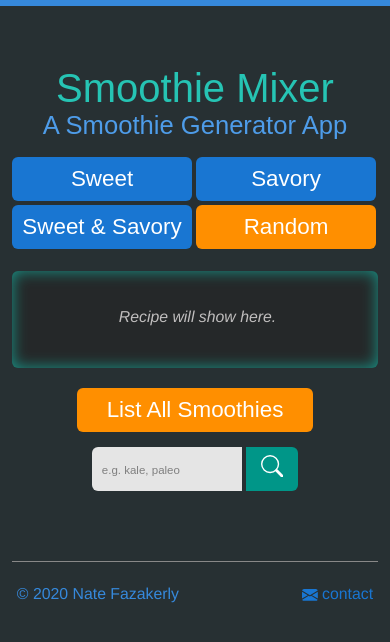
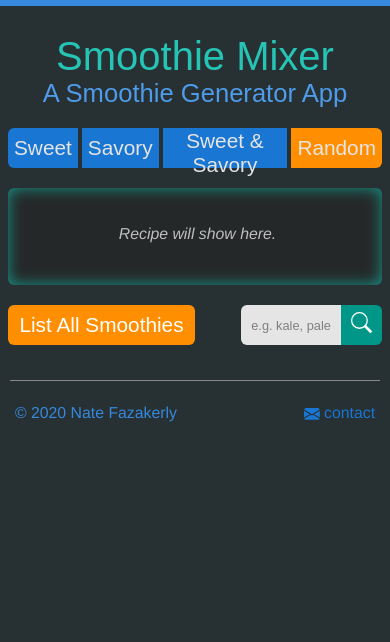
Before and after one commit to nate816/smoothiemixer, a React (Create React App) app: page / in a window 390 px wide. Shown: the top 642 px of the page. Built offline with nearby package versions, Linux system fonts and the light colour scheme; a web font is replaced by a local one.

Commit message:
upgraded to grid from floats

```diff
--- a/src/components/FooterDisplay.js
+++ b/src/components/FooterDisplay.js
@@ -18,8 +18,7 @@ function FooterDisplay(props){
 
     return (
         <div>
-            <div id="search" className="clearfix">
-                <div className="search-left">
+            <div id="search">
                 <button
                     className="listAllBtn"
                     name="all"
@@ -30,9 +29,7 @@ function FooterDisplay(props){
                 >
                 List all smoothies
                 </button>
-                </div>
 
-                <div className="search-right">
                 <form>
                     <input
                         value = { searchTerm }
@@ -53,7 +50,6 @@ function FooterDisplay(props){
                     </button>
                 </form>
             </div>
-            </div>
             <footer>
             <p>&copy; {yr} Nate Fazakerly<span style={{float: 'right'}}><a href="mailto:nate@natefaz.com"><BsEnvelopeFill style={{verticalAlign: 'middle'}} />&nbsp;contact</a></span></p>
             </footer>
--- a/src/components/NavDisplay.js
+++ b/src/components/NavDisplay.js
@@ -2,7 +2,7 @@ import React from "react";
 
 function NavDisplay(props){ // SENDING props object to be declared in render.
     return(
-            <div className="nav clearfix">
+            <div className="nav">
                 <button
                     value="Sweet"
                     className="nav-left"
--- a/src/styles.css
+++ b/src/styles.css
@@ -58,7 +58,7 @@ h3 { font: 400 1em Helvetica, Arial, sans-serif; color:#26c4b4; margin:1.5em 0 0
 h4 { font:400 2em bebas-neue-pro, sans-serif; color:#4e9ce9; margin:0; }
 h5 { font: 1.25em Helvetica, Arial, sans-serif; color:#1976d2; font-weight:bold; font-style:italic; line-height:inherit; margin:0.5em; }
 
-button { font:400 1.55em bebas-neue-pro, sans-serif; font-weight: 400; border:none; cursor: pointer; text-transform: capitalize; background:none;  }
+button { font:400 1.5em bebas-neue-pro, sans-serif; font-weight: 400; border:none; cursor: pointer; text-transform: capitalize; background:none;  }
 a { text-decoration:none; color:#1976d2; transition:0.4s; -moz-transition:0.4s; -webkit-transition:0.4s; margin:0; }
 a:hover { text-decoration:none; color:#ccc; }
 a.button { font-weight:bold; }
@@ -68,15 +68,15 @@ a.button { font-weight:bold; }
 
 .black { z-index:-1; background-color:black; background-attachment: fixed; position:fixed; height:100%; width:100%; top:0; left:0; opacity:0.2; display:block;}
 #wrapper { width: 100%; border-top:6px solid #1976d2; margin:0 auto; text-align:center; padding:40px 10px; }
-header { width: 668px; margin:0 auto; }
-.nav { width:100%;  margin-top:35px; color:#e5e5e5; text-transform:capitalize; }
-.nav button { float:left; margin-left:1px; text-decoration:none; color:white !important; background:#1976d2; padding:15px 47px; transition:0.4s; -moz-transition:0.4s; -webkit-transition:0.4s; text-transform: capitalize; }
+header { display:grid; width: 670px; margin:0 auto; }
+.nav { display:grid; grid-template-columns: auto auto auto auto; grid-template-rows: 55px; grid-gap:2px; width:100%; margin-top:35px; color:#e5e5e5; text-transform:capitalize; }
+.nav button { text-decoration:none; color:#e5e5e5; background:#1976d2; transition:0.4s; -moz-transition:0.4s; -webkit-transition:0.4s; text-transform: capitalize; height:100%; }
 .nav button:hover { background:#004ba0; cursor:pointer; }
 .nav button.nav-right { background:#ff8f00; }
 .nav button.nav-right:hover { background:#c56000; }
 img.logo { width:200px; height:auto;}
 
-#container { position:relative; width:665px; text-align:left; height:auto; padding:35px 15px 35px 150px; margin:20px auto 0 auto; background:rgba(35, 35, 35, 0.6); box-shadow: inset 0px 0px 15px #18978a; border-radius:6px; }
+#container { position:relative; width:670px; text-align:left; height:auto; padding:35px 15px 35px 150px; margin:20px auto 0 auto; background:rgba(35, 35, 35, 0.6); box-shadow: inset 0px 0px 15px #18978a; border-radius:6px; }
 #x { top:0; padding:5px; font-size:1.4em; z-index:5; }
 #x button { color:#999999; }
 .x-abs { position:absolute; right:-5px; }
@@ -86,13 +86,12 @@ img.logo { width:200px; height:auto;}
 #show p { font-style: italic; color:#c0bebe; }
 
 /*keyword search section*/
-#search { width:665px; margin:20px auto 0 auto; padding:0 0 35px; }
-.search-left { float:left; }
-.search-right { float:right; }
-#search input { display:block; float:left; width: 200px; margin-right:4px; font-size:1em; height:60px; padding:0 10px; background-color:#e5e5e5; outline:none; border:0; text-align:left; border-top-left-radius: 6px; border-bottom-left-radius: 6px; }
+#search { display:grid; grid-template-columns:30% 70%; grid-template-rows:55px; width:670px; margin:20px auto 0 auto; }
+#search form { justify-self: end; }
+#search input { height:100%; font-size:1em; background-color:#e5e5e5; outline:none; border:0; text-align:left; border-top-left-radius: 6px; border-bottom-left-radius: 6px; padding:0 10px; vertical-align: top; }
 
-.searchBtn { height:60px; padding:0 15px; background:#009688; color:#ffffff; border:none; transition:0.6s; -moz-transition:0.6s; -webkit-transition:0.6s;  border-top-right-radius: 6px; border-bottom-right-radius: 6px; }
-.listAllBtn { height:60px; padding:0 30px; background:#ff8f00; color:#ffffff; border:none; transition:0.6s; -moz-transition:0.6s; -webkit-transition:0.6s;  border-radius: 6px; }
+.searchBtn { height:100%; padding:15px; background:#009688; color:#ffffff; border:none; transition:0.6s; -moz-transition:0.6s; -webkit-transition:0.6s; border-top-right-radius: 6px; border-bottom-right-radius: 6px; }
+.listAllBtn { background:#ff8f00; color:#ffffff; border:none; transition:0.6s; -moz-transition:0.6s; -webkit-transition:0.6s; border-radius:6px; padding:15px 0; }
 
 .searchBtn:hover { background:#00675b; cursor:pointer;  }
 .listAllBtn:hover { background: #c56000; }
@@ -126,20 +125,16 @@ footer { border-top: 1px solid #888; position: relative; text-align:left; font-s
   h4 { font-size: 1.6em; }
   h3 { margin:0.5em 0 1em; }
   /*++++++++++++++++++++++*/
-  #wrapper { height:100%; border-radius:0; margin:0 auto; border-top:6px solid #1976d2;  }
-  header { width:100%; }
+  #wrapper { height:100%; border-radius:0; margin:0 auto; border-top:6px solid #1976d2; padding:8px; }
+  header, #search { width:100%; }
+  .nav { grid-template-rows: 40px; }
+  #search { grid-template-columns:35% 65%; grid-template-rows: 40px; }
+  #search button { padding:0 10px; }
   img.logo { display:none; }
-  .nav { height:auto; margin:15px auto 0 auto; }
-  #container { width: 99%; height:auto; font-size:.9em; padding:10px 15px 15px 20px; }
+  .nav { margin:20px auto 0 auto; }
+  #container { width: 100%; font-size:0.9em; padding:10px 15px 15px 20px; }
   .smoothie img { display:none; }
   .recipe ul { padding-inline-start: 25px; }
-  /* BUTTONS / SEARCH */
-  .nav button { float:left; height:44px; margin:2px; width: calc(50% - 5px); border-radius:6px; display:block; padding:9px 0; font-size:1.4em; }
-  .listAllBtn { height:44px; font-size:1.4em; }
-  .searchBtn { height:44px; font-size:1.4em;  }
-  /* searching */
-  #search { width:99%; }
-  #search input { width:150px; height:44px; font-size:0.9em;  }
   /* *********/
   /* smoothie images: */
   /* HR: */
@@ -149,20 +144,23 @@ footer { border-top: 1px solid #888; position: relative; text-align:left; font-s
 }
 
 @media only screen and (max-width: 650px) {
-  /* .nav button { width:49%; } */
+  button { font-size: 1.3em; }
 }
+
 @media only screen and (max-width: 520px) {
   /* iphone x, pixel 2, etc... */
   /* .nav button { width:99%; } */
-  #search input { display: inline-block; float:none; vertical-align: top; }
-  .search-right { margin-top:15px; }
-  .search-left { float:none; }
-  .search-right { float:none; }
   footer { padding:5px; }
+  #search { grid-template-columns:40% 60%; }
+  #search input { max-width: 120px; }
 }
-@media only screen and (max-width: 360px) {
-  /* .searchBtn { border-radius:6px; }
-  #search input { border-radius:6px; margin-bottom:10px; } */
+
+@media only screen and (max-width: 400px) {
+  /* iphone x, pixel 2, etc... */
+  /* .nav button { width:99%; } */
+  #search { grid-template-columns:50% 50%; }
+  #search input { max-width: 100px; }
+  .listAllBtn { padding:0;}
 }
 
 @font-face {
```
Also changed, not shown: 3 other files (tests, documents, lock files or other folders). Lines whose indentation alone changed are shown as unchanged.
